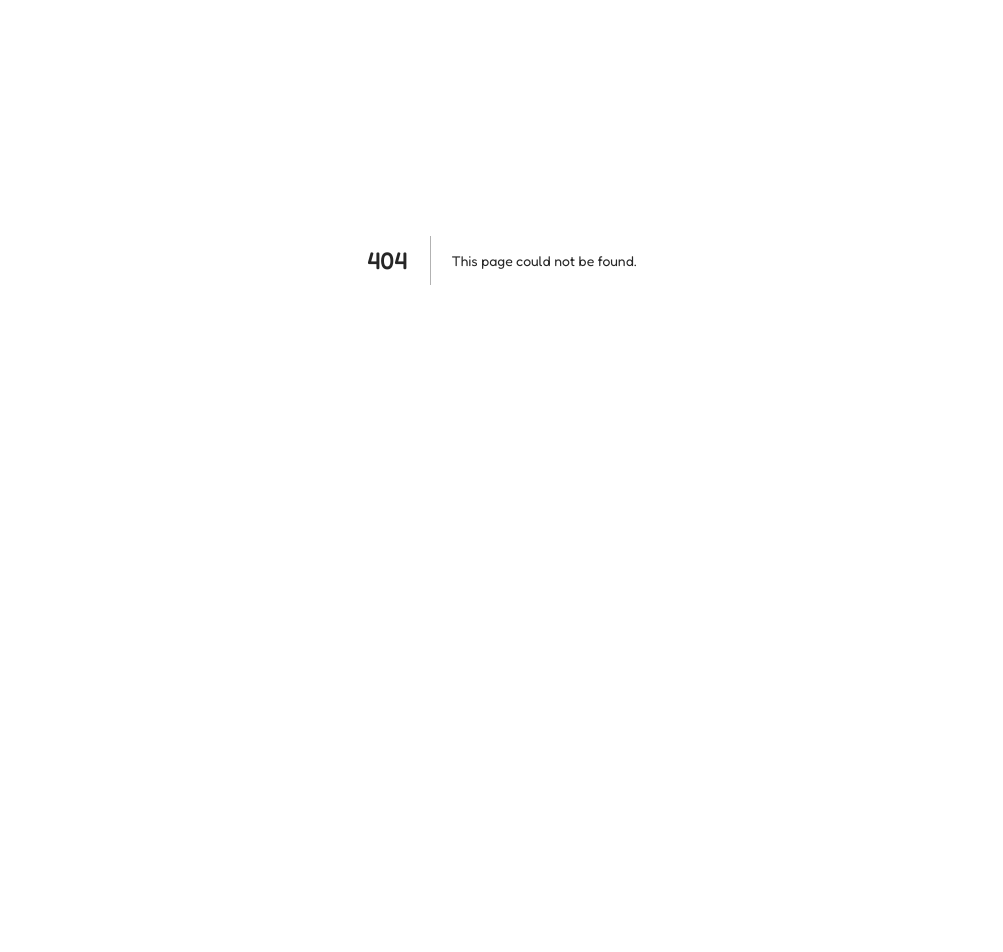
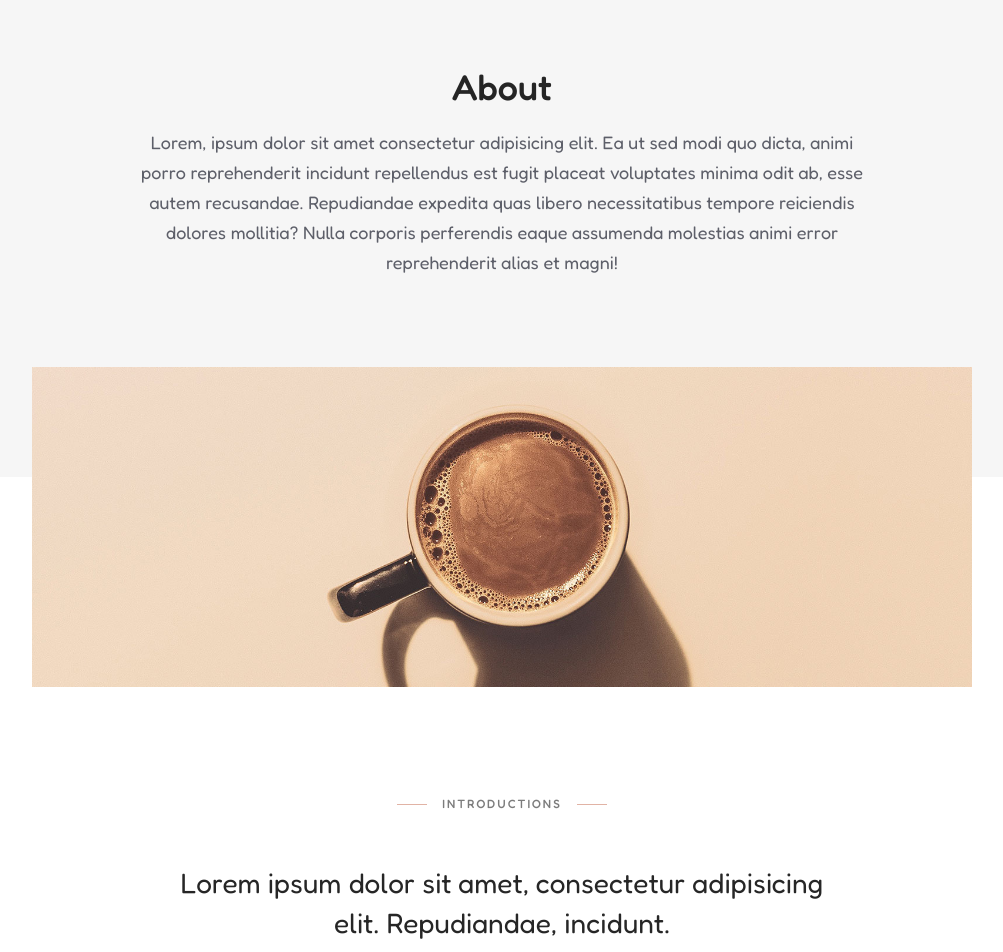
Before and after one commit to alohadancemeow/next-temple-demo, a Next.js app: page /about in a window 1280 px wide. Before the commit this address had no page. Shown: the part 140-1092 px from the top of the page, without its empty margins (138-1141 px from the left). Before the commit the page ends 800 px from the top, so only its background shows below. Built offline with nearby package versions, Linux system fonts and the light colour scheme.

Commit message:
about page

```diff
--- /dev/null
+++ b/components/About/index.jsx
@@ -0,0 +1,61 @@
+import React from 'react'
+
+import {
+    SubHeadLine,
+    Label,
+    Line,
+} from '../elememtStyles'
+import {
+    Container,
+    ContentWrapper,
+    Content,
+    HeadLineWrapper,
+    HeadLine,
+    Paragraph,
+    MainWrapper,
+    MainContent,
+    MainImage,
+    MainText,
+    Header
+} from './styles'
+
+const AboutPage = () => {
+    return (
+        <>
+            <Container>
+                <ContentWrapper>
+                    <Content>
+                        <HeadLineWrapper>
+                            <HeadLine>About</HeadLine>
+                            <Paragraph>Lorem, ipsum dolor sit amet consectetur adipisicing elit. Ea ut sed modi quo dicta, animi porro reprehenderit incidunt repellendus est fugit placeat voluptates minima odit ab, esse autem recusandae. Repudiandae expedita quas libero necessitatibus tempore reiciendis dolores mollitia? Nulla corporis perferendis eaque assumenda molestias animi error reprehenderit alias et magni!</Paragraph>
+                        </HeadLineWrapper>
+                    </Content>
+                </ContentWrapper>
+            </Container>
+
+            <MainWrapper>
+                <MainContent>
+                    <MainImage
+                        preview={false}
+                        src='/image2.jpg'
+                        alt='image'
+                    />
+
+                    <SubHeadLine>
+                        <Line />
+                        <Label>INTRODUCTIONS</Label>
+                        <Line />
+                    </SubHeadLine>
+
+                    <MainText>
+                        <Header>Lorem ipsum dolor sit amet, consectetur adipisicing elit. Repudiandae, incidunt.</Header>
+                        <Paragraph>Lorem ipsum dolor sit amet consectetur adipisicing elit. Facere, cupiditate sint! Nobis accusantium atque, expedita labore, fugit rerum ab reprehenderit asperiores ipsa dolorum optio a corrupti animi, deleniti sit repellendus?</Paragraph>
+                    </MainText>
+
+                </MainContent>
+            </MainWrapper>
+        </>
+    )
+}
+
+export default AboutPage
--- /dev/null
+++ b/components/About/styles.js
@@ -0,0 +1,103 @@
+import styled from "styled-components";
+import { Image } from "antd"
+
+export const Container = styled.div`
+    position: relative;
+    display: block;
+    overflow: hidden;
+    padding-right: 30px;
+    padding-left: 30px;
+`
+
+export const Content = styled.div`
+    position: relative;
+    left: 0px;
+    right: 0px;
+    z-index: 0;
+    display: block;
+    max-width: 1440px;
+    min-width: 940px;
+    margin: 0 auto;
+    padding: 100px 0;
+    background-color: #f6f6f6;
+`
+
+export const ContentWrapper = styled.div`
+    position: relative;
+    display: block;
+    /* width: 940px; */
+    margin-right: auto;
+    margin-left: auto;
+`
+
+export const HeadLineWrapper = styled.div`
+    width: 60%;
+    margin-top: 0px;
+    margin-bottom: 100px;
+    display: block;
+    margin: 0 auto 100px;
+    text-align: center;
+`
+
+export const HeadLine = styled.h1`
+    margin-top: 10px;
+    margin-bottom: 15px;
+    font-size: 36px;
+    line-height: 50px;
+    font-weight: 500;
+`
+
+export const Paragraph = styled.p`
+    color: rgba(29, 31, 46, 0.7);
+    font-size: 18px;
+    line-height: 30px;
+`
+
+export const MainWrapper = styled.div`
+    top: -110px;
+    margin-bottom: -110px;
+
+    position: relative;
+    display: block;
+    overflow: hidden;
+`
+
+export const MainContent = styled.div`
+    position: relative;
+    z-index: 1;
+    display: block;
+    width: 940px;
+    margin-right: auto;
+    margin-left: auto;
+`
+
+export const MainImage = styled(Image)`
+    display: block;
+
+    margin-right: auto;
+    margin-bottom: 100px;
+    margin-left: auto;
+
+    &.ant-image-img {
+        width: 940px;
+        height: 320px;
+        object-fit: cover;
+    }
+`
+
+export const MainText = styled.div`
+    display: block;
+    width: 70%;
+    margin-right: auto;
+    margin-bottom: 100px;
+    margin-left: auto;
+    text-align: center;
+`
+
+export const Header = styled.h2`
+    margin-top: 20px;
+    margin-bottom: 15px;
+    font-size: 28px;
+    line-height: 40px;
+    font-weight: 400;
+`
--- a/components/Contact/index.jsx
+++ b/components/Contact/index.jsx
@@ -10,7 +10,7 @@ import {
 
 const Contact = () => {
     return (
-        <ContactSection>
+        <ContactSection id='contact'>
             <ContactWrapper>
                 <Content>
                     <MapBox>Map</MapBox>
--- a/components/Layout/index.jsx
+++ b/components/Layout/index.jsx
@@ -2,6 +2,7 @@ import React from 'react'
 import Head from 'next/head'
 import Footer from '../Footer'
 import Contact from '../Contact'
+import Nav from '../Nav'
 
 const Layout = ({ children, title = 'next-temple-demo' }) => {
     return (
@@ -27,6 +28,7 @@ const Layout = ({ children, title = 'next-temple-demo' }) => {
             </Head>
 
             <main>
+                <Nav />
                 {children}
                 <Contact />
             </main>
--- a/components/Nav/index.jsx
+++ b/components/Nav/index.jsx
@@ -12,10 +12,10 @@ const Nav = () => {
         </Link>
       </NavLogo>
       <NavigationMenu>
-        <Link href='/'>
+        <Link href='/about'>
           <a>about</a>
         </Link>
-        <Link href='/'>
+        <Link href='#contact'>
           <a>contact</a>
         </Link>
         <Link href='/'>
--- /dev/null
+++ b/components/elememtStyles.js
@@ -0,0 +1,29 @@
+import styled from "styled-components";
+
+export const SubHeadLine = styled.div`
+    margin-bottom: 50px;
+    display: flex;
+    align-items: center;
+    text-align: center;
+    justify-content: center;
+`
+
+export const Label = styled.div`
+    position: static;
+    display: block;
+    opacity: 0.6;
+    font-size: 12px;
+    line-height: 18px;
+    font-weight: 500;
+    letter-spacing: 2px;
+    text-transform: uppercase;
+    margin: 0 15px;
+`
+
+export const Line = styled.div`
+    display: inline-block;
+    width: 30px;
+    height: 1px;
+    /* background-color: #ececed; */
+    background-color: #e1b3a5;
+`
--- /dev/null
+++ b/pages/about.js
@@ -0,0 +1,14 @@
+import React from 'react'
+
+import Layout from '../components/Layout'
+import AboutPage from '../components/About'
+
+const About = () => {
+    return (
+        <Layout title='Temple-demo | About'>
+            <AboutPage />
+        </Layout>
+    )
+}
+
+export default About
--- a/pages/index.js
+++ b/pages/index.js
@@ -1,13 +1,11 @@
 import React from 'react'
 import Layout from '../components/Layout'
-import Nav from '../components/Nav'
 import Hero from '../components/Hero'
 import Content from '../components/Content'
 
 const Home = () => {
   return (
     <Layout>
-      <Nav />
       <Hero />
       <Content />
     </Layout>
```
Also changed, not shown: components/Content/index.jsx (+11 -7 lines), components/Content/styles.js (+0 -28 lines).
